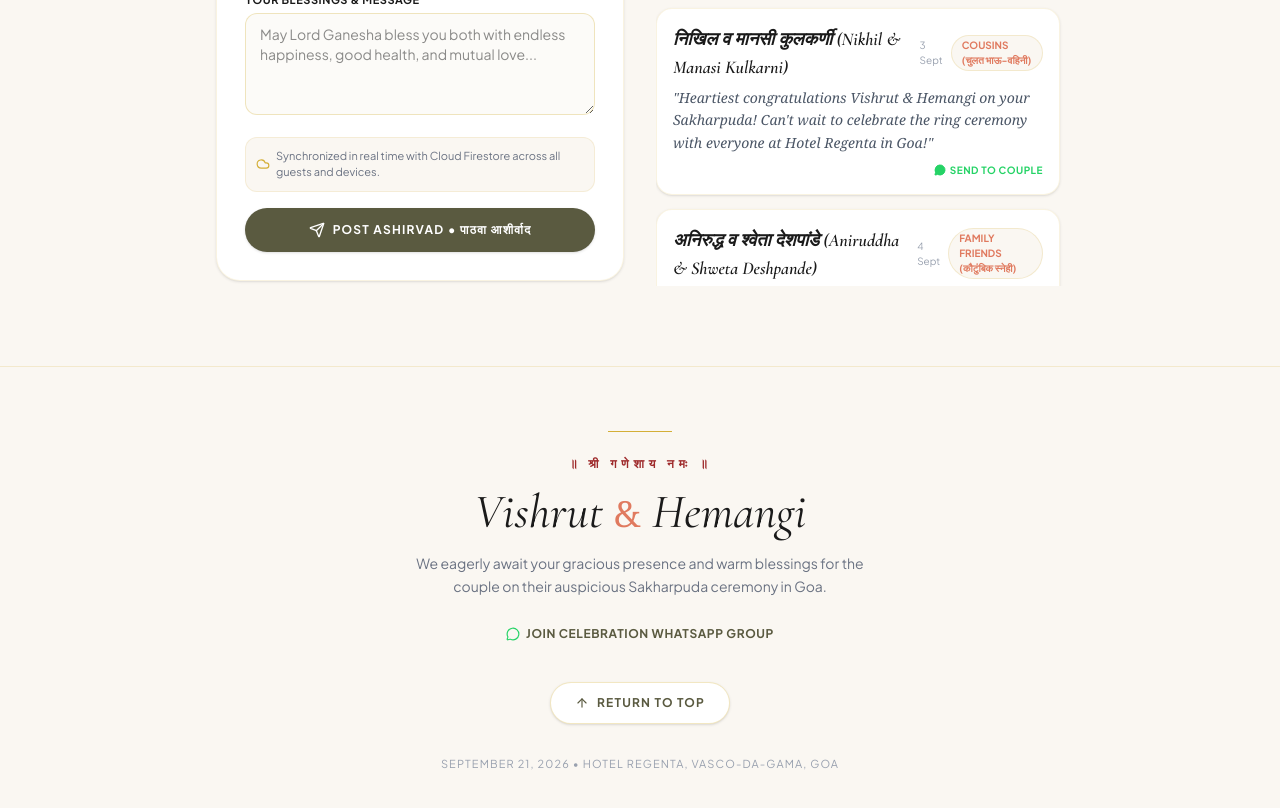
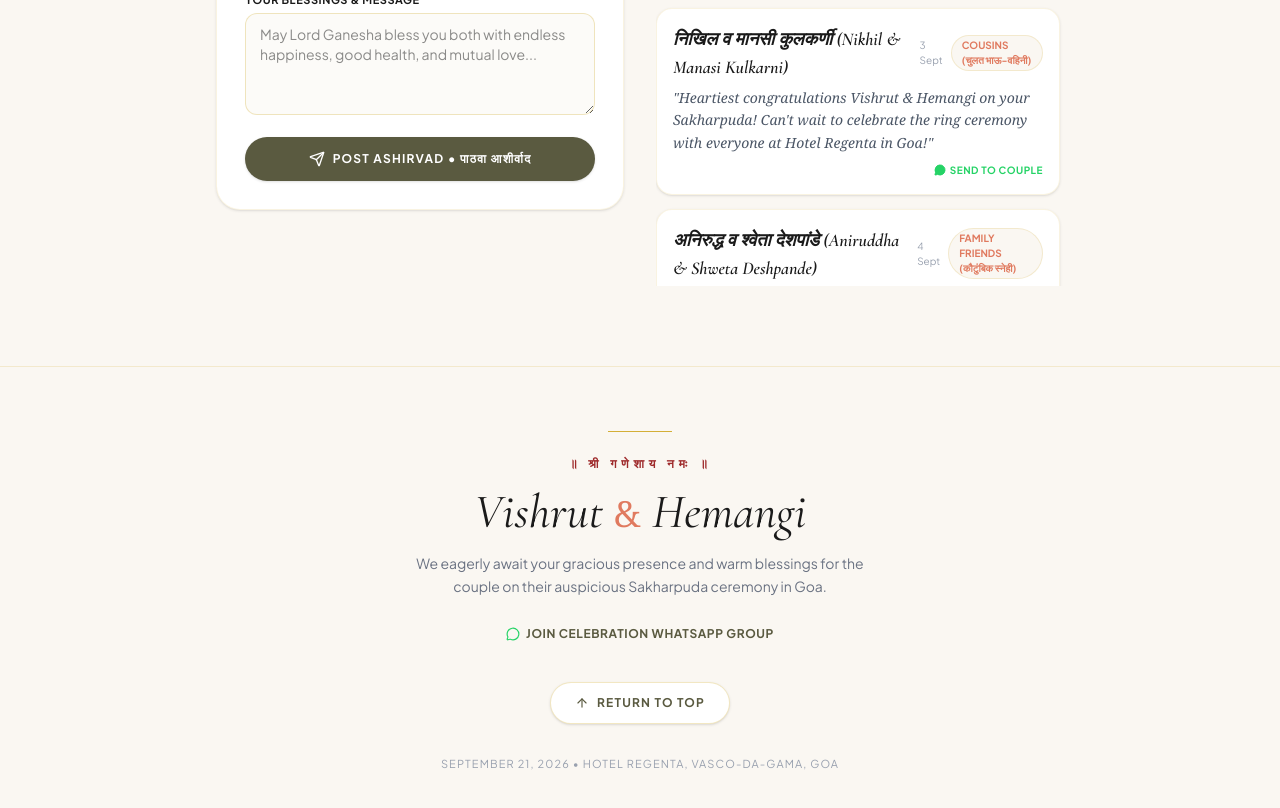
Before and after one commit to Vishrutman/VM-HK-Engagement, a React (Vite) app: page / in a window 1280 px wide. Shown: the part 4140-4948 px from the top of the page. Built offline with nearby package versions, Linux system fonts and the light colour scheme; no server answers; the database is empty.

Commit message:
Update GuestWishes.tsx

```diff
--- a/src/components/GuestWishes.tsx
+++ b/src/components/GuestWishes.tsx
@@ -244,11 +244,6 @@ export const GuestWishes: React.FC<GuestWishesProps> = ({ event }) => {
                 />
               </div>
 
-              <div className="flex items-center gap-1.5 text-[11px] text-gray-500 bg-[#FAF7F2] p-2.5 rounded-xl border border-[#D4AF37]/15">
-                <Cloud className="w-3.5 h-3.5 text-[#D4AF37] flex-shrink-0" />
-                <span>Synchronized in real time with Cloud Firestore across all guests and devices.</span>
-              </div>
-
               <button
                 type="submit"
                 disabled={isSubmitting}
```
